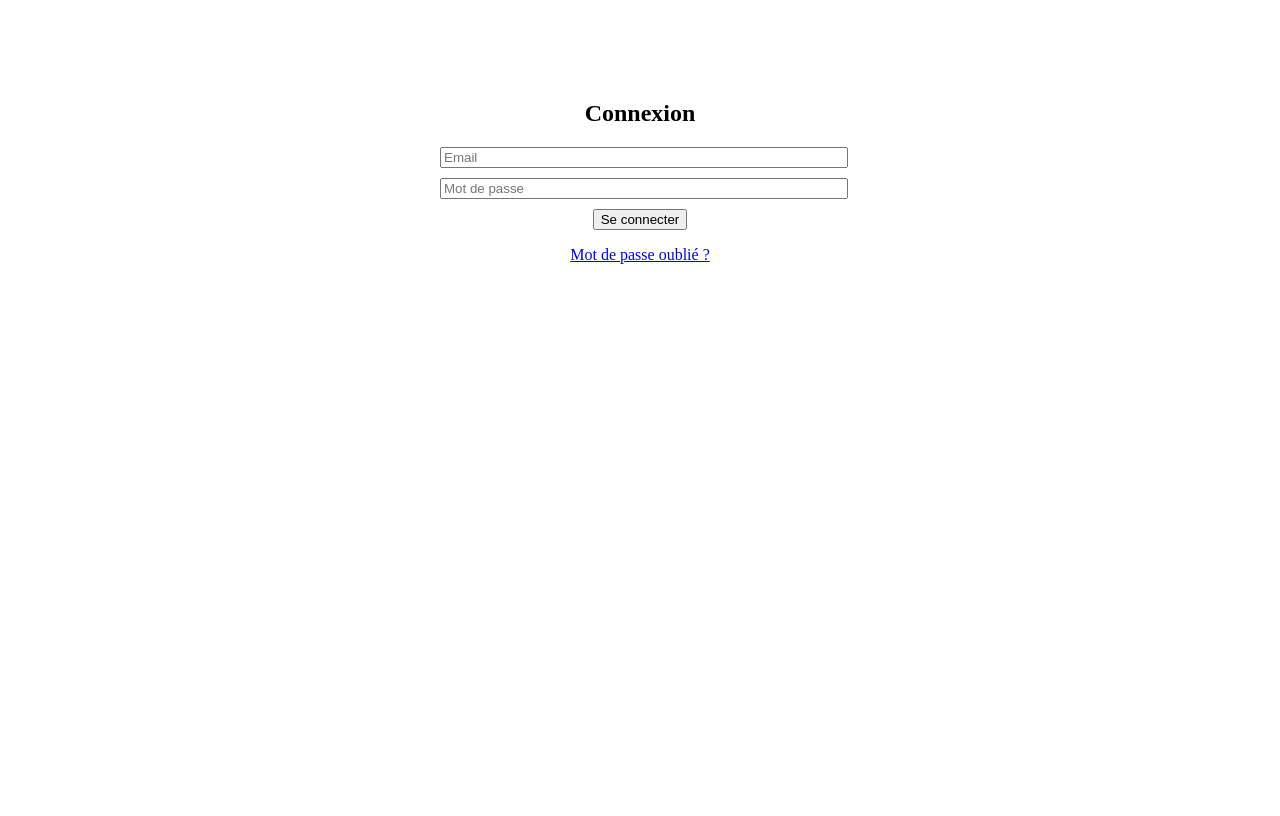
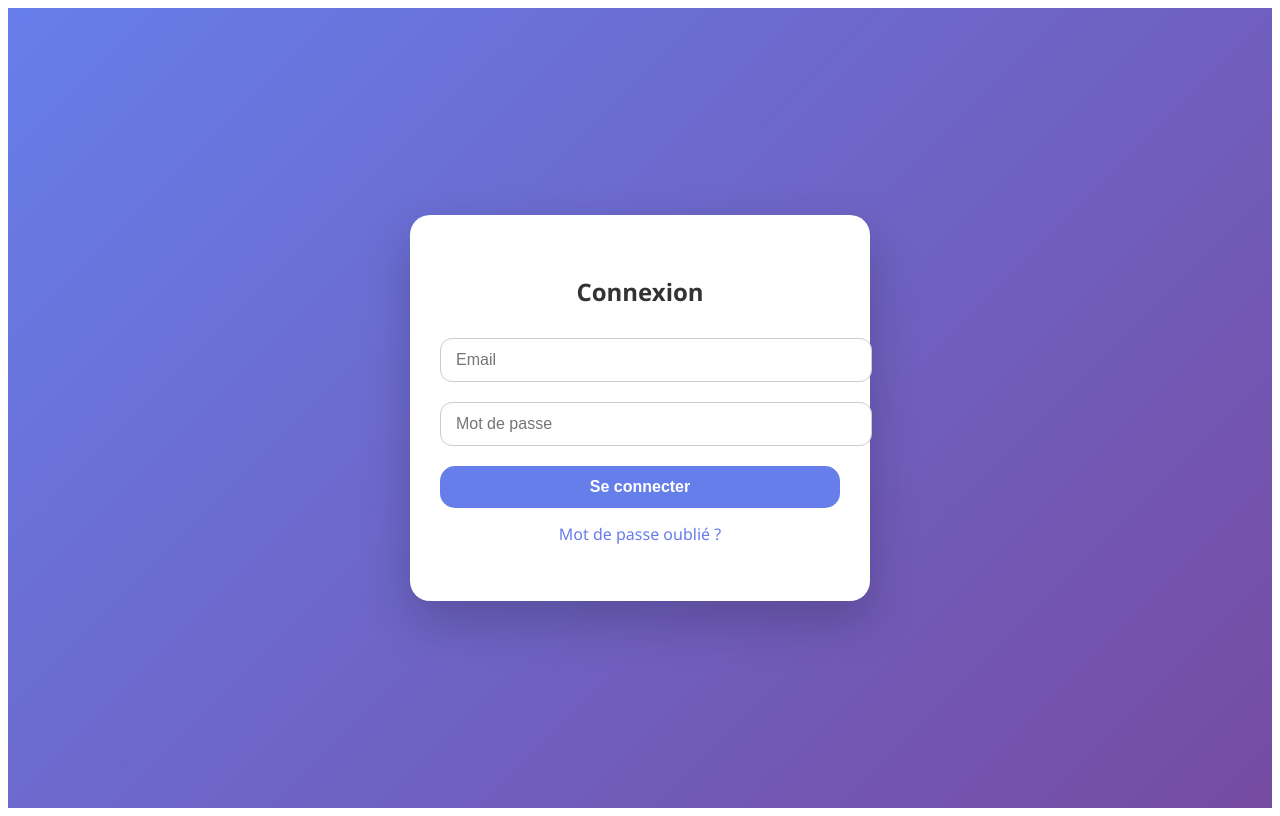
Before and after one commit to sofiastron/AgoraCampus, a Vue app in the folder frontend/: page / in a window 1280 px wide. Built offline with nearby package versions, Linux system fonts and the light colour scheme.

Commit message:
amelioratin de page login

```diff
--- a/frontend/src/views/Login.vue
+++ b/frontend/src/views/Login.vue
@@ -1,30 +1,37 @@
 <template>
-  <div class="login-container">
+  <div class="login-wrapper">
+    <div class="login-card">
       <h2>Connexion</h2>
 
       <form @submit.prevent="login">
+        <div class="input-group">
           <input
             type="email"
             v-model="email"
             placeholder="Email"
             required
           />
+        </div>
+
+        <div class="input-group">
           <input
             type="password"
             v-model="password"
             placeholder="Mot de passe"
             required
           />
+        </div>
 
-      <button type="submit">Se connecter</button>
+        <button type="submit">{{ loading ? 'Connexion...' : 'Se connecter' }}</button>
+      </form>
 
-    </form>
-    <p>
+      <p class="forgot">
         <router-link to="/forgot-password">Mot de passe oublié ?</router-link>
       </p>
 
-    <p v-if="success" style="color: green">{{ success }}</p>
-    <p v-if="error" style="color: red">{{ error }}</p>
+      <p v-if="success" class="success-msg">{{ success }}</p>
+      <p v-if="error" class="error-msg">{{ error }}</p>
+    </div>
   </div>
 </template>
 
@@ -39,12 +46,14 @@ export default {
       password: '',
       success: '',
       error: '',
+      loading: false,
     };
   },
   methods: {
     async login() {
       this.error = '';
       this.success = '';
+      this.loading = true;
 
       try {
         const response = await api.post('/login', {
@@ -52,12 +61,12 @@ export default {
           password: this.password,
         });
         localStorage.setItem('token', response.data.token);
-
         this.$router.push('/dashboard');
-
       } catch (err) {
         this.error =
           err.response?.data?.message || 'Erreur de connexion';
+      } finally {
+        this.loading = false;
       }
     },
   },
@@ -65,14 +74,109 @@ export default {
 </script>
 
 <style scoped>
-.login-container {
+/* Fond dégradé */
+.login-wrapper {
+  min-height: 100vh;
+  display: flex;
+  align-items: center;
+  justify-content: center;
+  background: linear-gradient(135deg, #667eea, #764ba2);
+  font-family: 'Segoe UI', sans-serif;
+}
+
+/* Card login */
+.login-card {
+  background: #fff;
+  padding: 40px 30px;
+  border-radius: 20px;
+  width: 100%;
   max-width: 400px;
-  margin: 100px auto;
+  box-shadow: 0 20px 50px rgba(0,0,0,0.2);
   text-align: center;
+  transition: transform 0.3s ease, box-shadow 0.3s ease;
 }
-input {
-  display: block;
+
+.login-card:hover {
+  transform: translateY(-5px);
+  box-shadow: 0 25px 60px rgba(0,0,0,0.25);
+}
+
+.login-card h2 {
+  margin-bottom: 30px;
+  color: #333;
+  font-weight: 700;
+}
+
+/* Inputs stylisés */
+.input-group {
+  margin-bottom: 20px;
+}
+
+.input-group input {
   width: 100%;
-  margin-bottom: 10px;
+  padding: 12px 15px;
+  border-radius: 12px;
+  border: 1px solid #ccc;
+  font-size: 16px;
+  transition: border 0.3s ease, box-shadow 0.3s ease;
+}
+
+.input-group input:focus {
+  border-color: #667eea;
+  box-shadow: 0 0 8px rgba(102, 126, 234, 0.4);
+  outline: none;
+}
+
+/* Bouton */
+button[type="submit"] {
+  width: 100%;
+  padding: 12px 0;
+  background: #667eea;
+  color: #fff;
+  border: none;
+  border-radius: 15px;
+  font-weight: 600;
+  cursor: pointer;
+  font-size: 16px;
+  transition: background 0.3s ease, transform 0.2s ease;
+}
+
+button[type="submit"]:hover {
+  background: #5563c1;
+  transform: translateY(-2px);
+}
+
+button[type="submit"]:disabled {
+  opacity: 0.6;
+  cursor: not-allowed;
+}
+
+/* Lien mot de passe oublié */
+.forgot {
+  margin-top: 15px;
+}
+
+.forgot a {
+  color: #667eea;
+  text-decoration: none;
+  font-weight: 500;
+  transition: color 0.3s ease;
+}
+
+.forgot a:hover {
+  color: #5563c1;
+}
+
+/* Messages succès / erreur */
+.success-msg {
+  color: #38a169;
+  margin-top: 15px;
+  font-weight: 500;
+}
+
+.error-msg {
+  color: #c53030;
+  margin-top: 15px;
+  font-weight: 500;
 }
 </style>
--- a/frontend/src/views/Profile.vue
+++ b/frontend/src/views/Profile.vue
@@ -1,8 +1,7 @@
 <template>
   <div class="profile-container">
     <div class="profile-card">
-
-      <!-- Photo de profil avec upload -->
+      <!-- Photo de profil -->
       <div class="profile-photo">
         <img :src="previewPhoto || user.photo || defaultPhoto" alt="Photo de profil" />
         <input type="file" @change="handlePhotoChange" accept="image/*" />
@@ -17,33 +16,38 @@
       <!-- Infos utilisateur -->
       <div class="profile-info">
         <h2>{{ user.nom }}</h2>
-        <p>{{ user.email }}</p>
+        <p><strong>Email :</strong> {{ user.email }}</p>
+        <p v-if="user.cne"><strong>CNE :</strong> {{ user.cne }}</p>
+        <p v-if="user.filiere"><strong>Filière :</strong> {{ user.filiere }}</p>
+        <p v-if="user.niveau"><strong>Niveau :</strong> {{ user.niveau }}</p>
+        <p v-if="user.telephone"><strong>Téléphone :</strong> {{ user.telephone }}</p>
       </div>
 
+      <!-- Bouton pour afficher le formulaire mot de passe -->
+      <button class="btn-edit-pass" @click="showPasswordForm = !showPasswordForm">
+        {{ showPasswordForm ? 'Annuler' : 'Modifier le mot de passe' }}
+      </button>
+
       <!-- Formulaire de changement de mot de passe -->
-      <div class="password-change">
+      <div v-if="showPasswordForm" class="password-change">
         <h3>Changer le mot de passe</h3>
         <form @submit.prevent="changePassword">
           <div class="form-group">
             <label>Mot de passe actuel</label>
             <input type="password" v-model="current_password" required />
           </div>
-
           <div class="form-group">
             <label>Nouveau mot de passe</label>
             <input type="password" v-model="new_password" required />
           </div>
-
           <div class="form-group">
             <label>Confirmer le nouveau mot de passe</label>
             <input type="password" v-model="new_password_confirmation" required />
           </div>
-
           <button type="submit" :disabled="loading">
             {{ loading ? 'Enregistrement...' : 'Changer le mot de passe' }}
           </button>
         </form>
-
         <p v-if="message" :class="{'success-msg': success, 'error-msg': !success}">
           {{ message }}
         </p>
@@ -67,12 +71,12 @@ export default {
       message: "",
       success: false,
       loading: false,
-      // Pour la photo
       selectedPhoto: null,
       previewPhoto: null,
       loadingPhoto: false,
       photoMessage: "",
       photoSuccess: false,
+      showPasswordForm: false, // pour afficher ou cacher le formulaire mot de passe
     };
   },
   mounted() {
@@ -88,7 +92,6 @@ export default {
       }
     },
 
-    // Gestion mot de passe
     async changePassword() {
       this.loading = true;
       this.message = "";
@@ -103,6 +106,7 @@ export default {
         this.current_password = "";
         this.new_password = "";
         this.new_password_confirmation = "";
+        this.showPasswordForm = false;
       } catch (err) {
         this.message =
           err.response?.data?.message || "Erreur lors du changement de mot de passe";
@@ -112,7 +116,6 @@ export default {
       }
     },
 
-    // Gestion photo
     handlePhotoChange(event) {
       const file = event.target.files[0];
       if (file) {
@@ -133,7 +136,7 @@ export default {
           headers: { "Content-Type": "multipart/form-data" },
         });
 
-        this.user.photo = res.data.photo; // nouvelle photo depuis serveur
+        this.user.photo = res.data.photo;
         this.photoMessage = "Photo mise à jour avec succès !";
         this.photoSuccess = true;
         this.selectedPhoto = null;
@@ -154,18 +157,25 @@ export default {
 .profile-container {
   display: flex;
   justify-content: center;
-  padding: 30px;
+  padding: 40px;
   font-family: 'Segoe UI', sans-serif;
+  background: #f4f6f8;
+  min-height: 100vh;
 }
 
 .profile-card {
   background: #fff;
   padding: 30px;
-  border-radius: 16px;
-  max-width: 400px;
+  border-radius: 20px;
+  max-width: 450px;
   width: 100%;
-  box-shadow: 0 5px 15px rgba(0,0,0,0.1);
+  box-shadow: 0 10px 25px rgba(0,0,0,0.15);
   text-align: center;
+  transition: transform 0.3s;
+}
+
+.profile-card:hover {
+  transform: translateY(-5px);
 }
 
 .profile-photo {
@@ -174,12 +184,12 @@ export default {
 }
 
 .profile-photo img {
-  width: 120px;
-  height: 120px;
+  width: 130px;
+  height: 130px;
   border-radius: 50%;
   object-fit: cover;
   margin-bottom: 10px;
-  border: 2px solid #667eea;
+  border: 3px solid #667eea;
 }
 
 .profile-photo input[type="file"] {
@@ -188,33 +198,52 @@ export default {
 }
 
 .profile-photo button {
-  padding: 8px 12px;
+  padding: 8px 15px;
   border: none;
-  border-radius: 8px;
+  border-radius: 10px;
   background: #667eea;
   color: #fff;
   font-weight: 600;
   cursor: pointer;
+  transition: background 0.3s;
 }
 
-.profile-photo button:disabled {
-  opacity: 0.6;
-  cursor: not-allowed;
+.profile-photo button:hover {
+  background: #5563c1;
 }
 
 .profile-info h2 {
   margin: 0;
-  font-size: 24px;
-  font-weight: 600;
+  font-size: 26px;
+  font-weight: 700;
+  color: #333;
 }
 
 .profile-info p {
-  margin: 5px 0 20px;
+  margin: 5px 0;
   color: #555;
+  font-size: 16px;
+}
+
+.btn-edit-pass {
+  margin: 15px 0;
+  padding: 10px 20px;
+  border: none;
+  border-radius: 10px;
+  background: #f6ad55;
+  color: #fff;
+  font-weight: 600;
+  cursor: pointer;
+  transition: background 0.3s;
+}
+
+.btn-edit-pass:hover {
+  background: #dd6b20;
 }
 
 .password-change {
   text-align: left;
+  margin-top: 15px;
 }
 
 .password-change h3 {
@@ -224,7 +253,7 @@ export default {
 }
 
 .form-group {
-  margin-bottom: 15px;
+  margin-bottom: 12px;
 }
 
 .form-group label {
@@ -236,19 +265,24 @@ export default {
 .form-group input {
   width: 100%;
   padding: 8px 12px;
-  border-radius: 8px;
+  border-radius: 10px;
   border: 1px solid #ccc;
 }
 
-button {
+button[type="submit"] {
   width: 100%;
   padding: 10px;
   border: none;
-  border-radius: 8px;
+  border-radius: 10px;
   background: #667eea;
   color: #fff;
   font-weight: 600;
   cursor: pointer;
+  transition: background 0.3s;
+}
+
+button[type="submit"]:hover {
+  background: #5563c1;
 }
 
 button:disabled {
```
Lines whose indentation alone changed are shown as unchanged.
